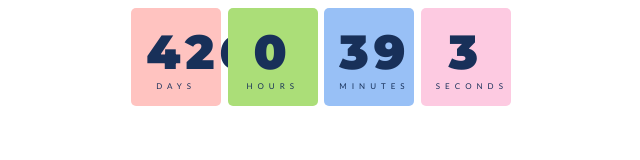
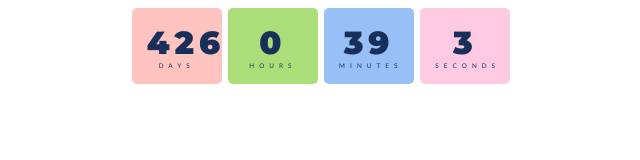
Before and after one commit to GuiBolson-bichoff/jubis0, a plain HTML site: page index.html in a window 1280 px wide. Shown: the whole page, without its empty margins (319-959 px from the left). Drawn offline with Linux system fonts and the light colour scheme.

Commit message:
Update index.html

```diff
--- a/index.html
+++ b/index.html
@@ -16,7 +16,7 @@ body{
   text-align: center;
   text-transform: uppercase;
   font-family: 'Lato', sans-serif;
-  font-size: .5em;
+  font-size: .4em;
   letter-spacing: 5px;
 }
 
@@ -50,7 +50,7 @@ body{
 .numbers {
   font-family: 'Montserrat', sans-serif;
   color:  #183059;
-  font-size: 6em;
+  font-size: 5em;
   text-align: center;
 }
 
```
